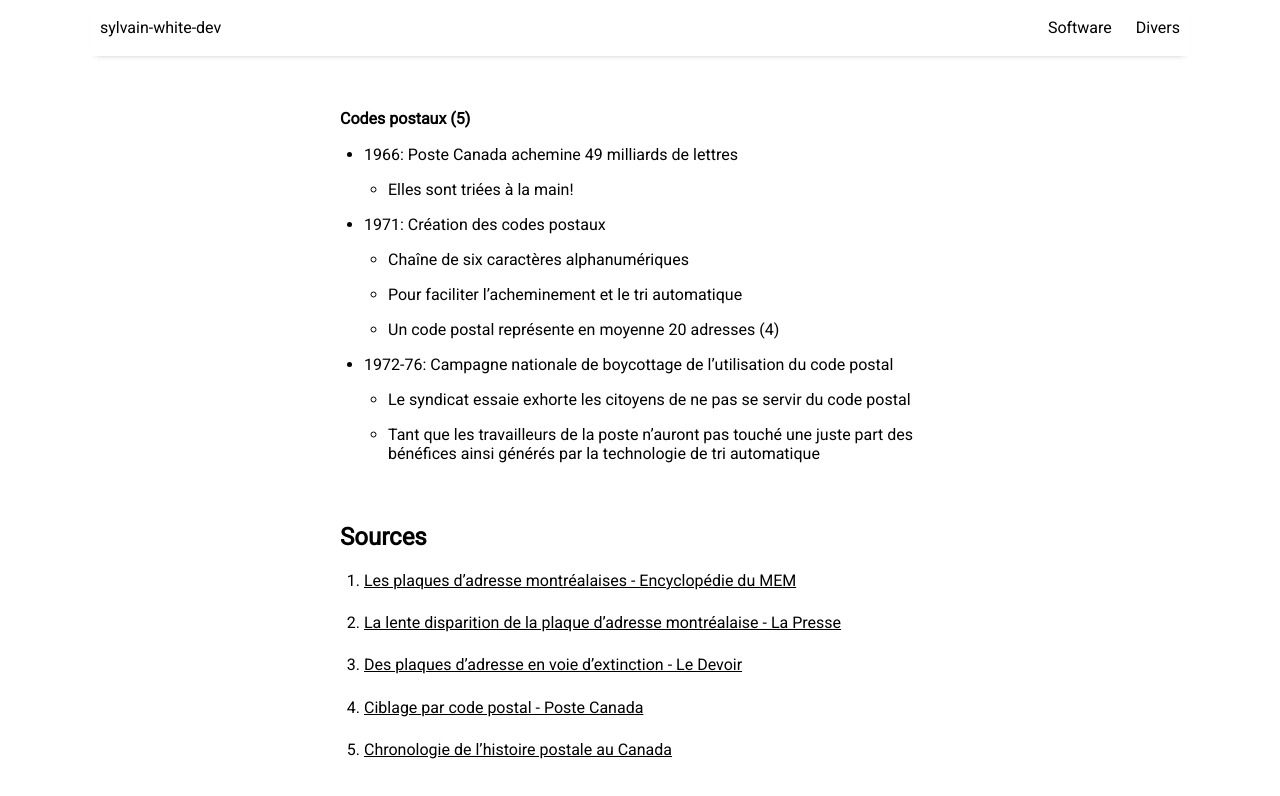
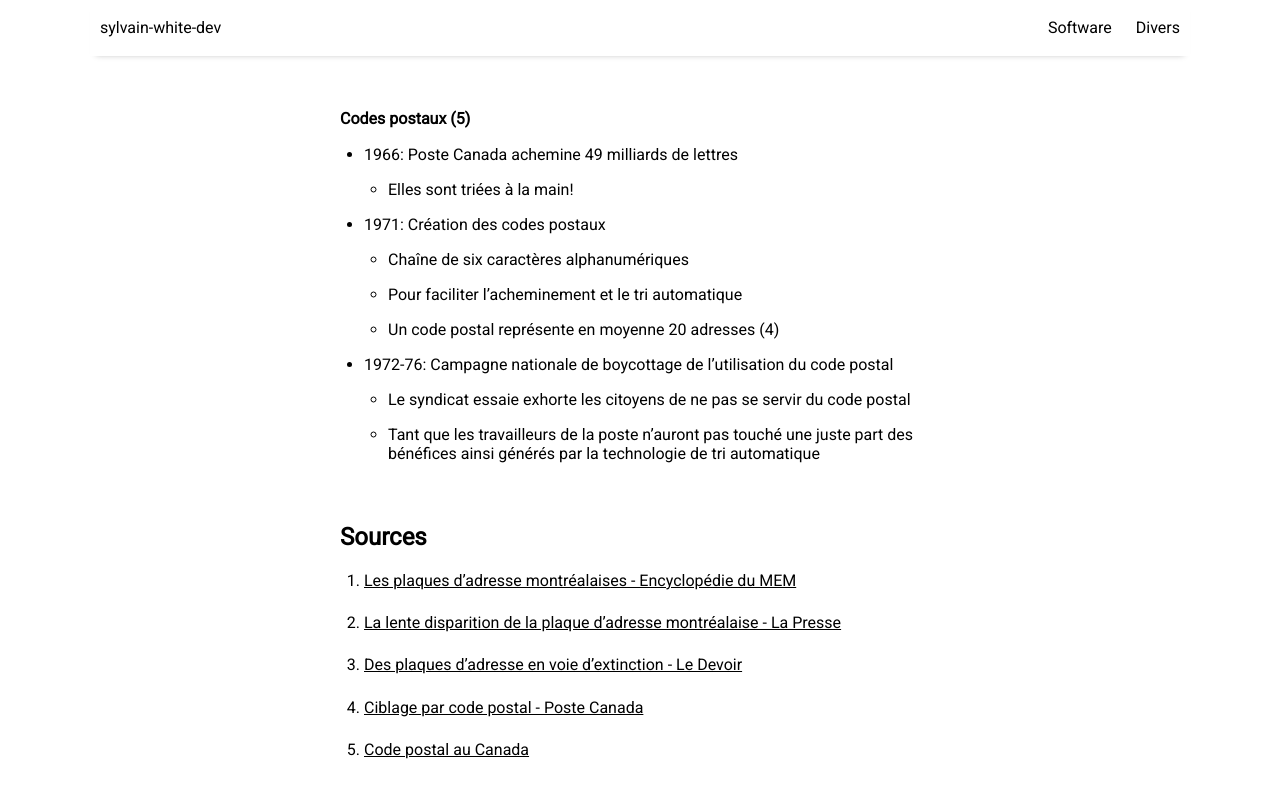
Before and after one commit to sylvainwhite/sylvain-white-dev, a Jekyll site: the page built from _posts/2024-09-08-PlaquesAdresse.md, in a window 1280 px wide and 900 px high, scrolled down 1464 px, cut to the strip 0-796 px from the top of the window. Built offline with Jekyll 4.4.1, drawn with Linux system fonts in a browser that asks for light colours; nearby versions of some CDN libraries.

Commit message:
Fix outdated link

```diff
--- a/_posts/2024-09-08-PlaquesAdresse.md
+++ b/_posts/2024-09-08-PlaquesAdresse.md
@@ -63,4 +63,4 @@
 
 4. [Ciblage par code postal - Poste Canada](https://www.canadapost-postescanada.ca/scp/fr/soutien/bc/entreprises/ciblage-code-postal/utiliser-les-donnees-avec-le-ciblage-par-code-postal){:target="_blank"}
 
-5. [Chronologie de l'histoire postale au Canada](https://www.museedelhistoire.ca/cmc/exhibitions/cpm/chrono/ch1971af.html){:target="_blank"}
+5. [Code postal au Canada](https://fr.wikipedia.org/wiki/Code_postal_au_Canada){:target="_blank"}
```
